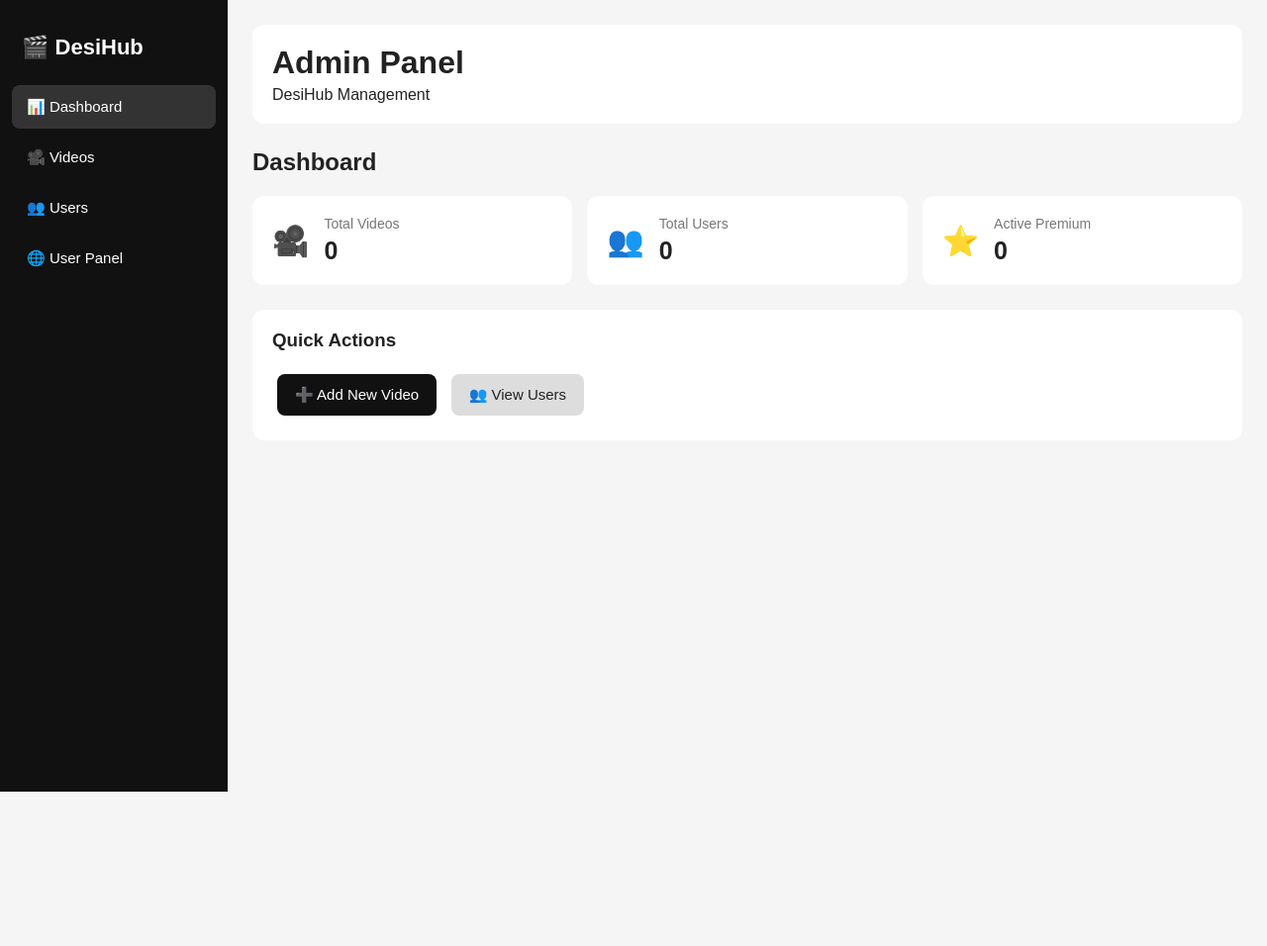
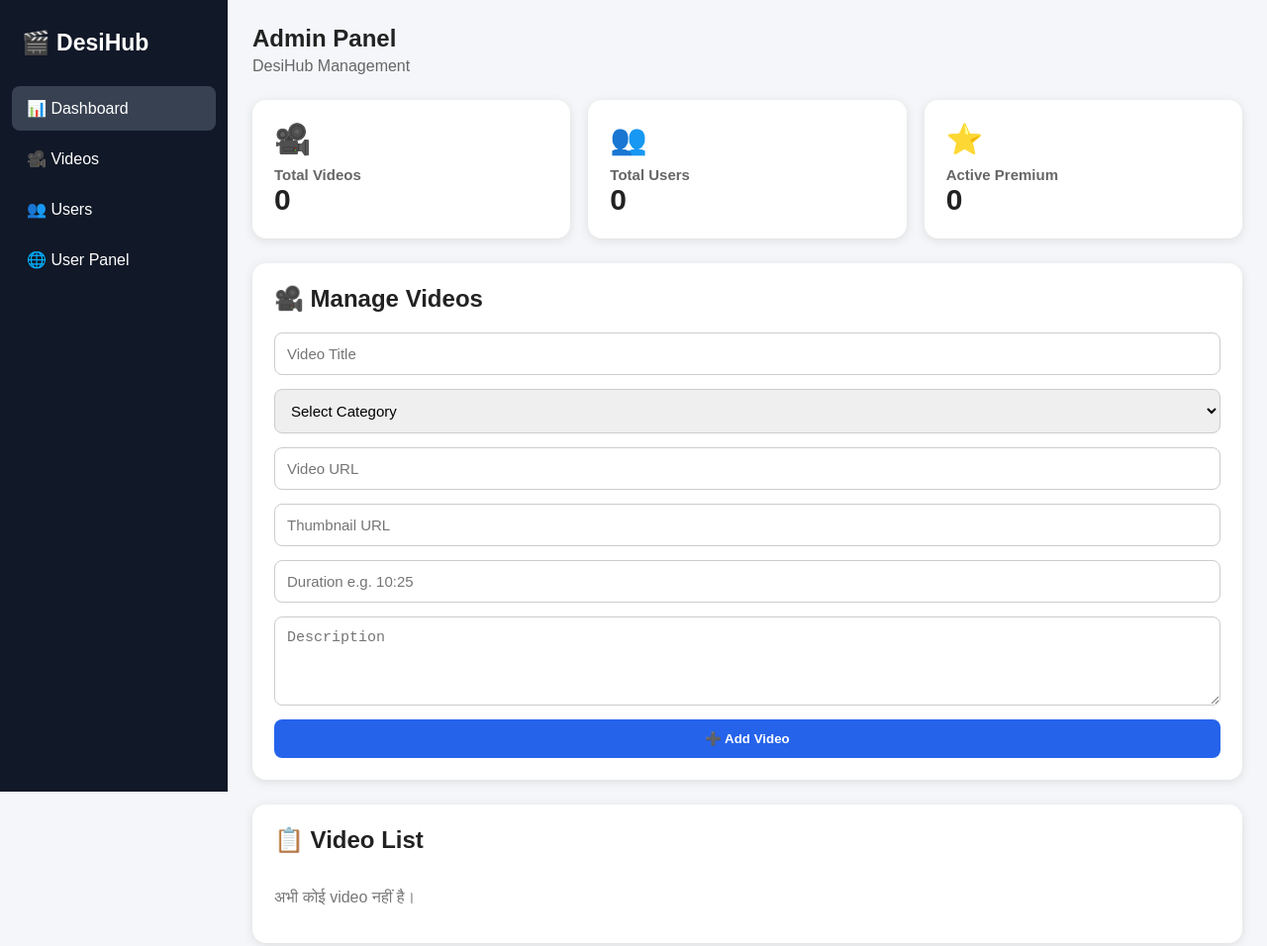
Before and after one commit to keshvbari-beep/desihub-mini-app, a plain HTML site: page admin.html in a window 1280 px wide. Shown: the top 956 px of the page at 99% size. Before the commit the page ends 800 px from the top, so only its background shows below. Drawn offline with Linux system fonts and the light colour scheme; files that its build step writes are made by us from their sources; files whose address does not match are found by name.

Commit message:
Update admin.html

```diff
--- a/admin.html
+++ b/admin.html
@@ -2,226 +2,150 @@
 <html lang="hi">
 <head>
 <meta charset="UTF-8">
-  <meta name="viewport" content="width=device-width, initial-scale=1.0">
-  <title>DesiHub - Admin Panel</title>
-  <link rel="stylesheet" href="./css/style.css">
+<meta name="viewport" content="width=device-width,initial-scale=1.0">
+<title>DesiHub Admin Panel</title>
+
+<style>
+*{box-sizing:border-box;margin:0;padding:0}
+body{font-family:Arial,sans-serif;background:#f4f6f9;color:#222}
+button{border:0;cursor:pointer;font-family:inherit}
+.admin-layout{display:flex;min-height:100vh}
+.sidebar{width:230px;background:#111827;color:white;position:fixed;left:0;top:0;bottom:0;padding:20px 12px}
+.logo{font-size:23px;font-weight:bold;padding:10px;margin-bottom:20px}
+.nav{display:block;width:100%;padding:13px 15px;margin:6px 0;border-radius:8px;background:transparent;color:white;text-align:left;text-decoration:none}
+.nav:hover,.nav.active{background:#374151}
+.main{margin-left:230px;width:calc(100% - 230px);padding:25px}
+h1{margin-bottom:5px}
+.subtitle{color:#666;margin-bottom:25px}
+.stats{display:grid;grid-template-columns:repeat(3,1fr);gap:18px;margin-bottom:25px}
+.card{background:white;border-radius:14px;padding:22px;box-shadow:0 2px 10px #ddd}
+.card .icon{font-size:30px}
+.card h3{margin-top:10px;color:#666;font-size:15px}
+.card strong{font-size:30px}
+.panel{background:white;border-radius:14px;padding:22px;margin-bottom:25px;box-shadow:0 2px 10px #ddd}
+.panel h2{margin-bottom:20px}
+.form{display:grid;gap:14px}
+input,select,textarea{width:100%;padding:12px;border:1px solid #ccc;border-radius:8px;font-size:15px}
+textarea{min-height:90px;resize:vertical}
+.btn{background:#2563eb;color:white;padding:12px 18px;border-radius:8px;font-weight:bold}
+.btn:hover{background:#1d4ed8}
+.video-item{border:1px solid #ddd;border-radius:10px;padding:15px;margin:10px 0;display:flex;justify-content:space-between;align-items:center;gap:15px}
+.delete{background:#dc2626;color:white;padding:8px 12px;border-radius:7px}
+table{width:100%;border-collapse:collapse}
+th,td{padding:12px;border-bottom:1px solid #ddd;text-align:left}
+th{background:#f3f4f6}
+.empty{color:#777;padding:15px 0}
+@media(max-width:700px){
+.sidebar{width:70px;padding:10px 6px}
+.logo{font-size:0;text-align:center}
+.logo:first-letter{font-size:25px}
+.nav{font-size:0;text-align:center;padding:14px 5px}
+.nav:first-letter{font-size:20px}
+.main{margin-left:70px;width:calc(100% - 70px);padding:15px}
+.stats{grid-template-columns:1fr}
+.video-item{display:block}
+}
+</style>
 </head>
 
 <body>
 
 <div class="admin-layout">
 
-    <!-- Sidebar -->
-    <aside class="admin-sidebar">
-      <div class="admin-logo">🎬 DesiHub</div>
+<aside class="sidebar">
+<div class="logo">🎬 DesiHub</div>
 
-      <button class="admin-nav active" data-section="dashboard">
-        📊 Dashboard
-      </button>
-
-      <button class="admin-nav" data-section="videos">
-        🎥 Videos
-      </button>
-
-      <button class="admin-nav" data-section="users">
-        👥 Users
-      </button>
-
-      <a href="index.html" class="admin-nav">
-        🌐 User Panel
-      </a>
+<a class="nav active" href="#dashboard">📊 Dashboard</a>
+<a class="nav" href="#videos">🎥 Videos</a>
+<a class="nav" href="#users">👥 Users</a>
+<a class="nav" href="index.html">🌐 User Panel</a>
 </aside>
 
-    <!-- Main -->
-    <main class="admin-main">
+<main class="main">
 
-      <header class="admin-header">
-        <div>
+<section id="dashboard">
 <h1>Admin Panel</h1>
-          <p>DesiHub Management</p>
-        </div>
-      </header>
+<p class="subtitle">DesiHub Management</p>
 
-      <!-- Dashboard -->
-      <section id="dashboardSection" class="admin-section">
+<div class="stats">
 
-        <h2>Dashboard</h2>
-
-        <div class="stats-grid">
-
-          <div class="stat-card">
-            <div class="stat-icon">🎥</div>
-            <div>
-              <span>Total Videos</span>
+<div class="card">
+<div class="icon">🎥</div>
+<h3>Total Videos</h3>
 <strong id="totalVideos">0</strong>
 </div>
+
+<div class="card">
+<div class="icon">👥</div>
+<h3>Total Users</h3>
+<strong id="totalUsers">0</strong>
 </div>
 
-          <div class="stat-card">
-            <div class="stat-icon">👥</div>
-            <div>
-              <span>Total Users</span>
-              <strong id="totalUsers">0</strong>
-            </div>
-          </div>
-
-          <div class="stat-card">
-            <div class="stat-icon">⭐</div>
-            <div>
-              <span>Active Premium</span>
+<div class="card">
+<div class="icon">⭐</div>
+<h3>Active Premium</h3>
 <strong id="activePremium">0</strong>
-            </div>
 </div>
 
 </div>
-
-        <div class="admin-card">
-          <h3>Quick Actions</h3>
-
-          <button class="primary-btn" onclick="showSection('videos')">
-            ➕ Add New Video
-          </button>
-
-          <button class="secondary-btn" onclick="showSection('users')">
-            👥 View Users
-          </button>
-        </div>
-
 </section>
 
-      <!-- Videos -->
-      <section id="videosSection" class="admin-section hidden">
+<section id="videos" class="panel">
+<h2>🎥 Manage Videos</h2>
 
-        <h2>Manage Videos</h2>
+<form id="videoForm" class="form">
 
-        <div class="admin-card">
-
-          <h3>Add New Video</h3>
-
-          <form id="videoForm">
-
-            <div class="form-group">
-              <label>Video Title</label>
-              <input
-                type="text"
-                id="videoTitle"
-                placeholder="Video title"
-                required
-              >
-            </div>
-
-            <div class="form-group">
-              <label>Category</label>
+<input id="videoTitle" type="text" placeholder="Video Title" required>
 
 <select id="videoCategory" required>
 <option value="">Select Category</option>
-                <option value="witchymoye">Witchy Moye</option>
-                <option value="drama">Drama</option>
-                <option value="comedy">Comedy</option>
-                <option value="action">Action</option>
+<option>Witchy Moye</option>
+<option>Drama</option>
+<option>Comedy</option>
+<option>Action</option>
 </select>
-            </div>
 
-            <div class="form-group">
-              <label>Video URL</label>
+<input id="videoUrl" type="url" placeholder="Video URL" required>
 
-              <input
-                type="url"
-                id="videoUrl"
-                placeholder="https://example.com/video.mp4"
-                required
-              >
-            </div>
+<input id="thumbnailUrl" type="url" placeholder="Thumbnail URL">
 
-            <div class="form-group">
-              <label>Thumbnail URL</label>
+<input id="videoDuration" type="text" placeholder="Duration e.g. 10:25">
 
-              <input
-                type="url"
-                id="thumbnailUrl"
-                placeholder="https://example.com/image.jpg"
-                required
-              >
-            </div>
+<textarea id="videoDescription" placeholder="Description"></textarea>
 
-            <div class="form-group">
-              <label>Duration</label>
-
-              <input
-                type="text"
-                id="videoDuration"
-                placeholder="10:30"
-              >
-            </div>
-
-            <div class="form-group">
-              <label>Description</label>
-
-              <textarea
-                id="videoDescription"
-                rows="4"
-                placeholder="Video description"
-              ></textarea>
-            </div>
-
-            <button type="submit" class="primary-btn">
-              ➕ Add Video
-            </button>
+<button class="btn" type="submit">➕ Add Video</button>
 
 </form>
-
-        </div>
-
-        <div class="admin-card">
-
-          <h3>Video List</h3>
-
-          <div id="videoList">
-            Loading videos...
-          </div>
-
-        </div>
-
 </section>
 
-      <!-- Users -->
-      <section id="usersSection" class="admin-section hidden">
+<section class="panel">
+<h2>📋 Video List</h2>
+<div id="videoList" class="empty">Loading videos...</div>
+</section>
 
-        <h2>Manage Users</h2>
+<section id="users" class="panel">
+<h2>👥 Registered Users</h2>
 
-        <div class="admin-card">
-
-          <h3>Registered Users</h3>
-
-          <div class="table-wrapper">
-
-            <table class="admin-table">
-
+<table>
 <thead>
 <tr>
+<th>Name</th>
 <th>Email</th>
-                  <th>Subscription</th>
-                  <th>Expiry</th>
+<th>Premium</th>
 </tr>
 </thead>
 
 <tbody id="usersTableBody">
+<tr>
+<td colspan="3" class="empty">No users found</td>
+</tr>
 </tbody>
-
 </table>
-
-          </div>
-
-        </div>
 
 </section>
 
 </main>
-
 </div>
-
-  <!-- Toast -->
-  <div id="toast" class="toast"></div>
 
 <script src="js/telegram.js"></script>
 <script src="js/admin.js"></script>
```
Lines whose indentation alone changed are shown as unchanged.
